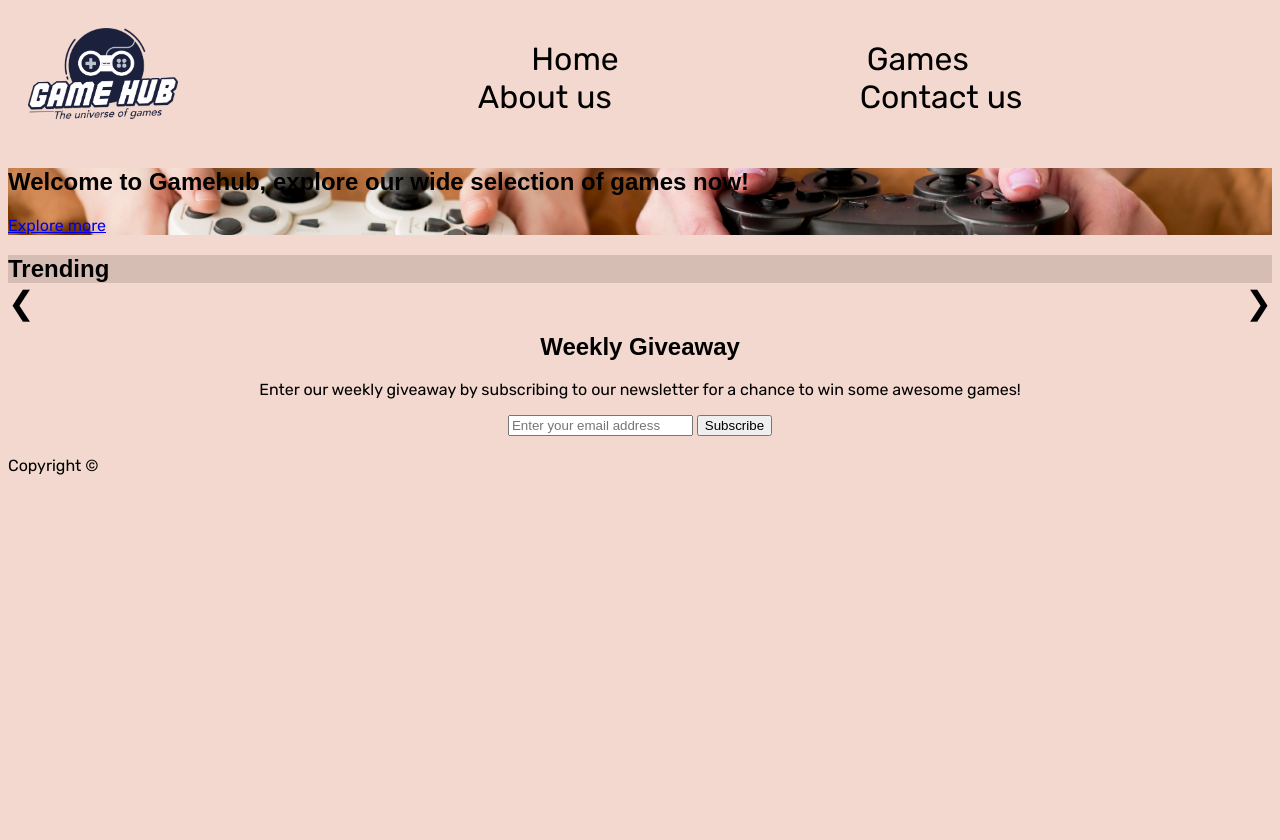
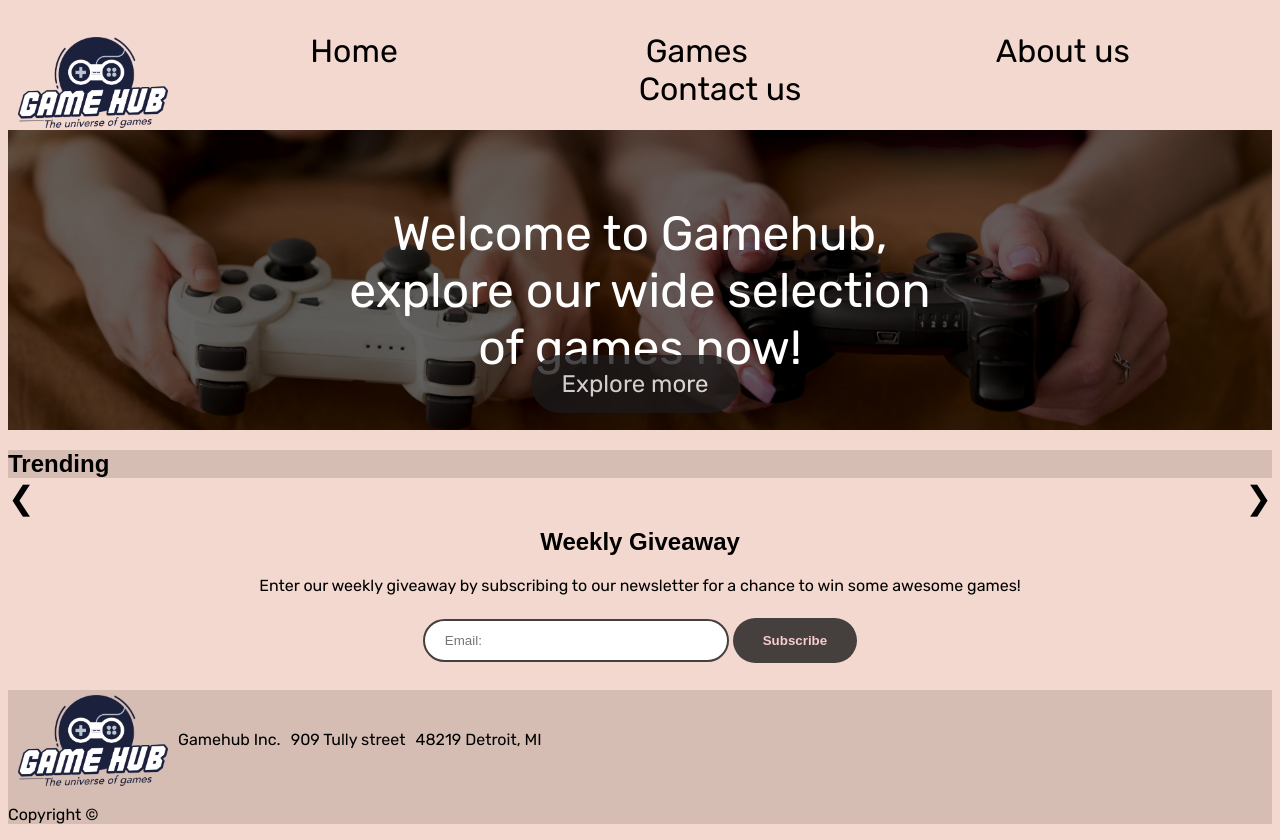
Before and after one commit to Noroff-FEU-Assignments/cross-course-project-Lundkarn00, a plain HTML site: page index.html in a window 1280 px wide. Before the commit the page ends 800 px from the top, so only its background shows below. Drawn offline with Linux system fonts and the light colour scheme; a web font is replaced by a local one.

Commit message:
progress

```diff
--- a/index.html
+++ b/index.html
@@ -11,6 +11,8 @@
 <body>
   <header>
     <img src=".github/images/logo.png" alt="Gamehub logo" class="logo">
+    <input type="checkbox" id="nav-toggle">
+    <label for="nav-toggle" class="hamburger-icon"><i class="fas fa-bars"></i></label>
     <nav class="nav-bar">
       <ul>
         <li><a href="index.html">Home</a></li>
@@ -22,8 +24,10 @@
   </header>
   <main>
     <section class="explore">
-      <h1>Welcome to Gamehub, explore our wide selection of games now!</h1>
-      <a href="games.html" class="cta">Explore more</a>
+      <div class="explore-container">
+        <h1>Welcome to Gamehub, explore our wide selection of games now!</h1>
+        <a href="games.html" class="explore-cta">Explore more</a>
+      </div>
     </section>
     <section class="trending">
       <h2>Trending</h2>
@@ -40,11 +44,19 @@
       <h2>Weekly Giveaway</h2>
       <p>Enter our weekly giveaway by subscribing to our newsletter for a chance to win some awesome games!</p>
       <form action="submit.php" method="POST">
-        <input type="email" name="email" placeholder="Enter your email address" required>
-        <input type="submit" value="Subscribe">
+        <input type="email" name="email" placeholder="Email:" required>
+        <input type="submit" value="Subscribe" class="giveaway-cta">
       </form>
     </section>
   </main>
 </body>
-<footer>Copyright &copy;</footer>
+<footer>
+  <section class="logo-adress">
+    <img src=".github/images/logo.png" alt="Gamehub logo" class="logo-footer">
+    <p>Gamehub Inc.</p>
+    <p>909 Tully street</p>
+    <p>48219 Detroit, MI</p>
+  </section>
+  <p>Copyright &copy;</p>
+</footer>
 </html>
```
Also changed, not shown: about.html (+14 -0 lines), contact.html (+14 -0 lines), games.html (+3 -1 lines), .github/css/styles.css.
